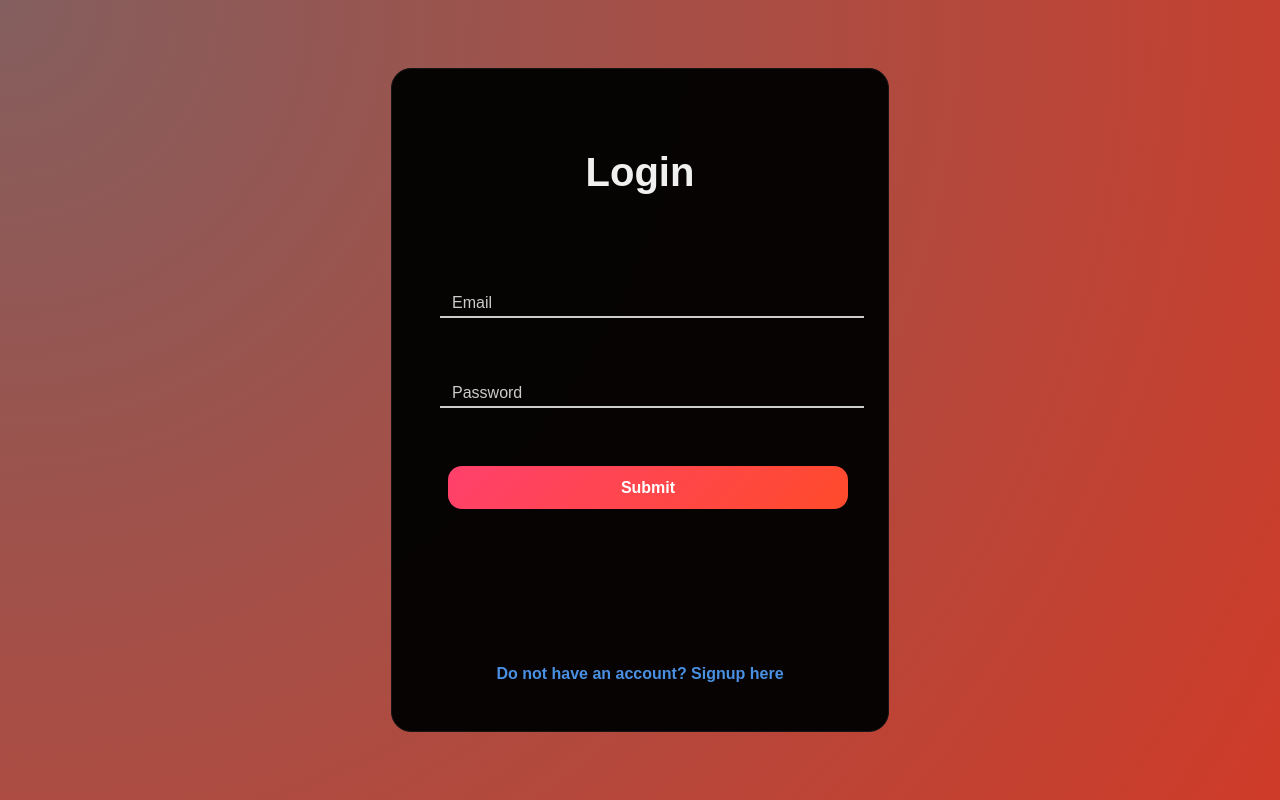
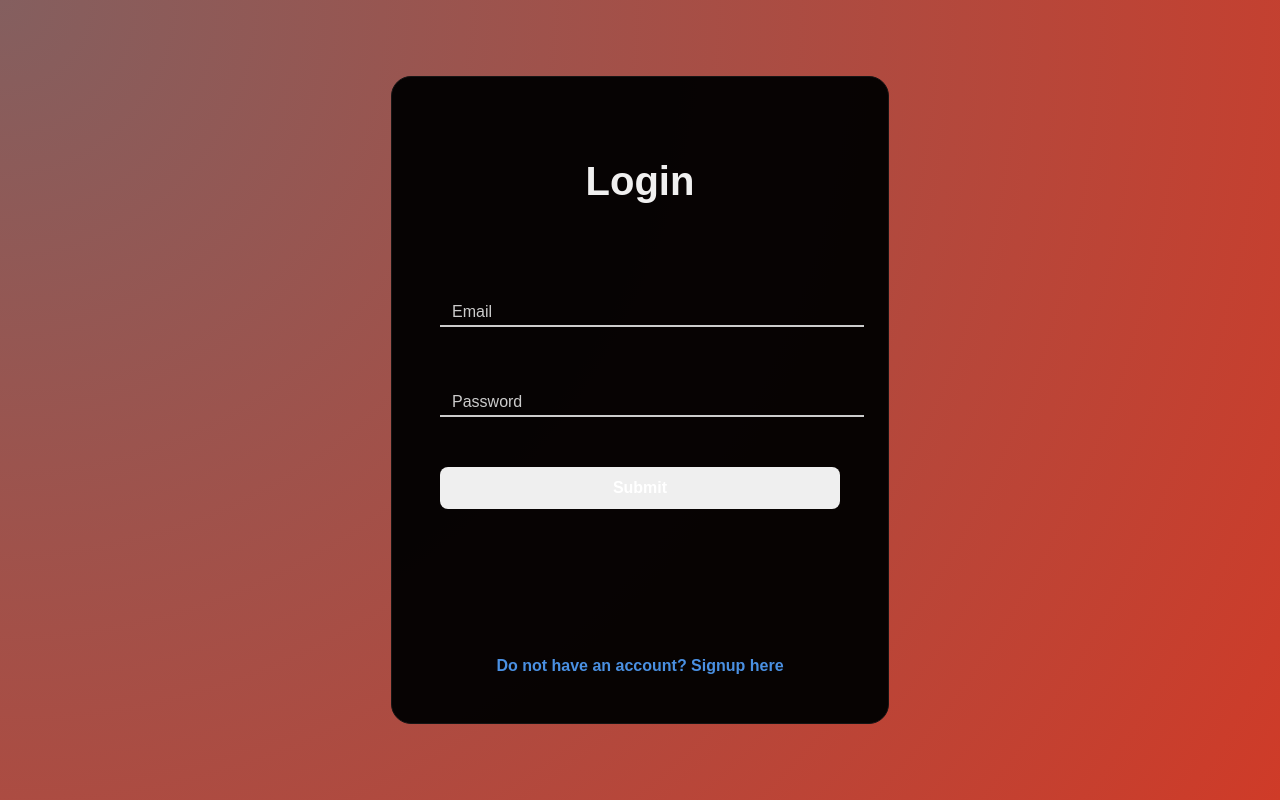
Before and after one commit to RudraPrasad001/LifeLoop-Frontend, a React (Vite) app: page /login in a window 1280 px wide. Built offline with nearby package versions, Linux system fonts and the light colour scheme.

Commit message:
no button styling

```diff
--- a/src/Home.jsx
+++ b/src/Home.jsx
@@ -137,13 +137,13 @@ function Home() {
     <div className={styles.container}>
       <div className={styles.titleLogout}>
         <div className={styles.profileDiv }>
-          <button onClick={()=>navigate(`/user/${decoded.name}`)} className={styles.like} >Profile</button>
+          <button onClick={()=>navigate(`/user/${decoded.name}`)} >Profile</button>
         </div>
         <div className={styles.title}>
           <h1>Lifeloop</h1>
         </div>
         <div className={styles.logoutDiv}>
-          <button className={styles.like} onClick={logout}>Logout</button>
+          <button onClick={logout}>Logout</button>
         </div>
         </div>
       <p>welcome {decoded.name}</p>
@@ -169,7 +169,7 @@ function Home() {
             <p className={styles.commentUserId}>by <Link to={`/user/${currPost.userId}`}>{currPost.userId}</Link></p>
             <p className={styles.tagInfo}>Tag:{currPost.tags}</p>
             <br />
-            <button className={styles.like} onClick={()=>handleLike(currPost)}>♡ {currLikes}</button>
+            <button onClick={()=>handleLike(currPost)}>♡ {currLikes}</button>
          </div>
          <div className={styles.commentSection}>
           <div className={styles.stickyDiv}>
--- a/src/Post.jsx
+++ b/src/Post.jsx
@@ -48,8 +48,8 @@ function Post(props){
                     <img className={styles.postImage} src={post.imageUrl} onClick={()=>openPost(post)}></img>
                     <p className={styles.commentUserId}>by <Link to={`/user/${post.userId}`}>{post.userId}</Link></p>
                     <p className={styles.tag}>Tag:{post.tags}</p>
-                    <button className={styles.like} onClick={()=>handleLike(post)}>♡ {post.likes.length}</button>
-                    <button onClick={()=>openPost(post)} className={styles.like}>Comment</button>
+                    <button  onClick={()=>handleLike(post)}>♡ {post.likes.length}</button>
+                    <button onClick={()=>openPost(post)} >Comment</button>
         </div>
     )
 }
--- a/src/stylesheets/Home.module.css
+++ b/src/stylesheets/Home.module.css
@@ -19,23 +19,7 @@
     margin-bottom: 1rem;
   }
 
-  /* Buttons styling */
-  button {
-    background: linear-gradient(135deg, #ff416c, #ff4b2b);
-    color: white;
-    padding: 0.5rem 1rem;
-    margin: 0.5rem;
-    border: none;
-    font-size: large;
-    border-radius: 20px;
-    cursor: pointer;
-    font-weight: bold;
-    transition: transform 0.3s ease;
-  }
 
-  button:hover {
-    transform: scale(1.05);
-  }
 
   /* Posts grid */
   .posts {
@@ -116,23 +100,6 @@
   .postHeaders{
     display: flex;
     gap:200px;
-  }
-  /* Close Button for Modal */
-  .closeButton {
-    align-self: flex-end;
-    background-color: transparent;
-    color: #fff;
-    font-size: 1rem;
-    border: 1px solid #ff416c;
-    border-radius: 50px;
-    padding: 0.3rem 0.7rem;
-    cursor: pointer;
-    transition: background-color 0.3s;
-  }
-
-  .closeButton:hover {
-    background-color: #ff416c;
-    color: #fff;
   }
 
   /* Comments Section */
--- a/src/stylesheets/Login.module.css
+++ b/src/stylesheets/Login.module.css
@@ -1,11 +1,5 @@
-
-*{
 
 
-  background-size: cover;
-  background-repeat: no-repeat;
-
-}
 .otpForm {
   z-index: 3;
   background-color: #171515;
@@ -57,7 +51,6 @@
 
 .submitBtn {
   padding: 12px;
-  background-color: #ff6b00;
   color: white;
   border: none;
   border-radius: 8px;
@@ -65,7 +58,6 @@
   font-weight: bold;
   font-size: 16px;
   width: 100%;
-  transition: background-color 0.3s;
 }
 
 .submitBtn:hover {
@@ -175,22 +167,6 @@ input:-webkit-autofill {
 
 
 
-.submitBtn {
-  background: linear-gradient(left to right, #ff416c, #ff4b2b);
-  color: #fff;
-  padding: 0.8rem;
-  border: none;
-  border-radius: 14px;
-  font-weight: bold;
-  font-size: 1rem;
-  cursor: pointer;
-  transition: transform 0.2s ease;
-
-}
-
-.submitBtn:hover {
-  transform: scale(1.05);
-}
 
 .responseMessage {
   text-align: center;
--- a/src/stylesheets/Post.module.css
+++ b/src/stylesheets/Post.module.css
@@ -32,22 +32,7 @@
   .postContainer:hover {
     transform: scale(1.03);
   }
-  button {
-    background: linear-gradient(135deg, #ff416c, #ff4b2b);
-    color: white;
-    padding: 0.5rem 1rem;
-    margin: 0.5rem;
-    border: none;
-    font-size: large;
-    border-radius: 20px;
-    cursor: pointer;
-    font-weight: bold;
-    transition: transform 0.3s ease;
-  }
 
-  button:hover {
-    transform: scale(1.05);
-  }
   .postInfoDiv {
     position: fixed;
     top: 0;
```
